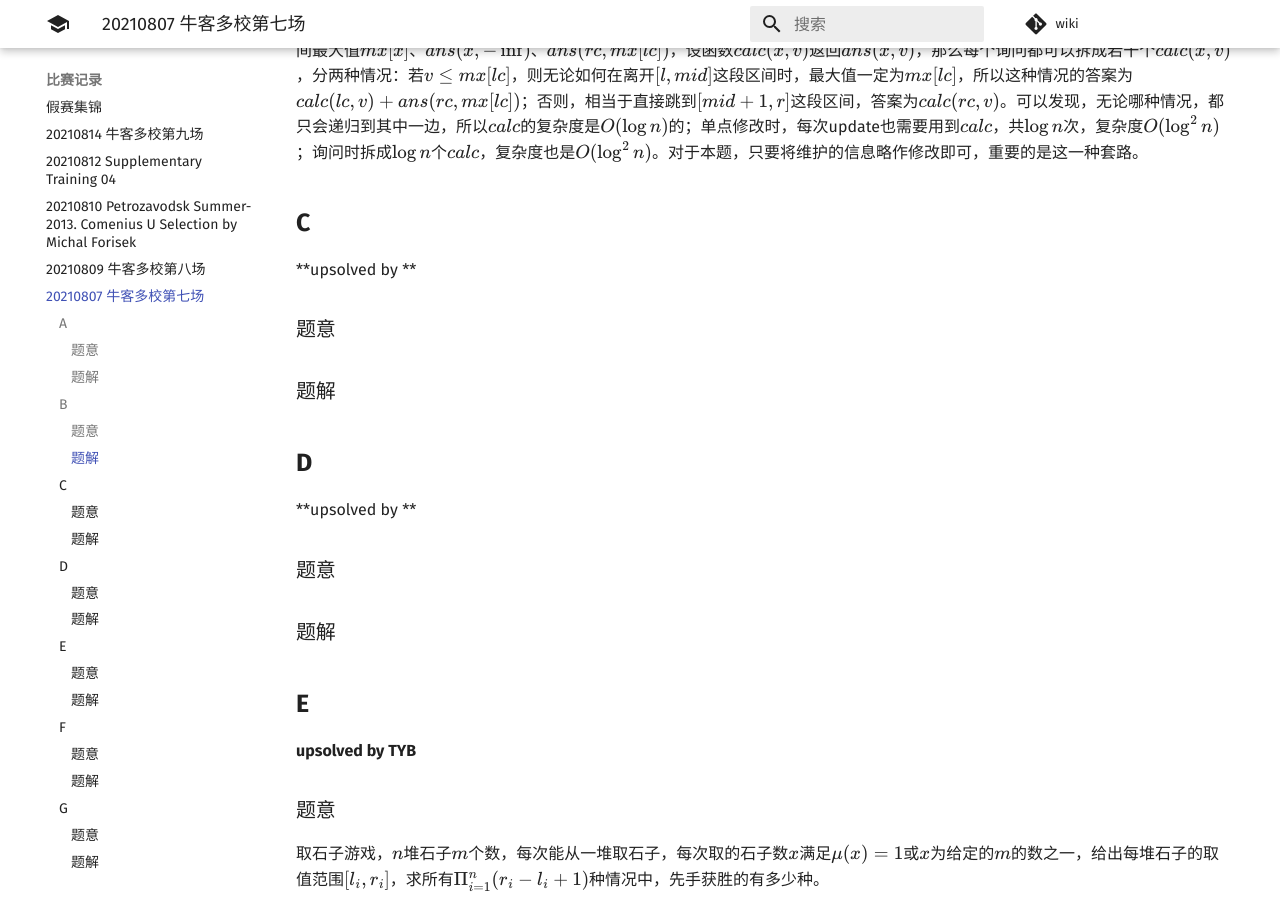
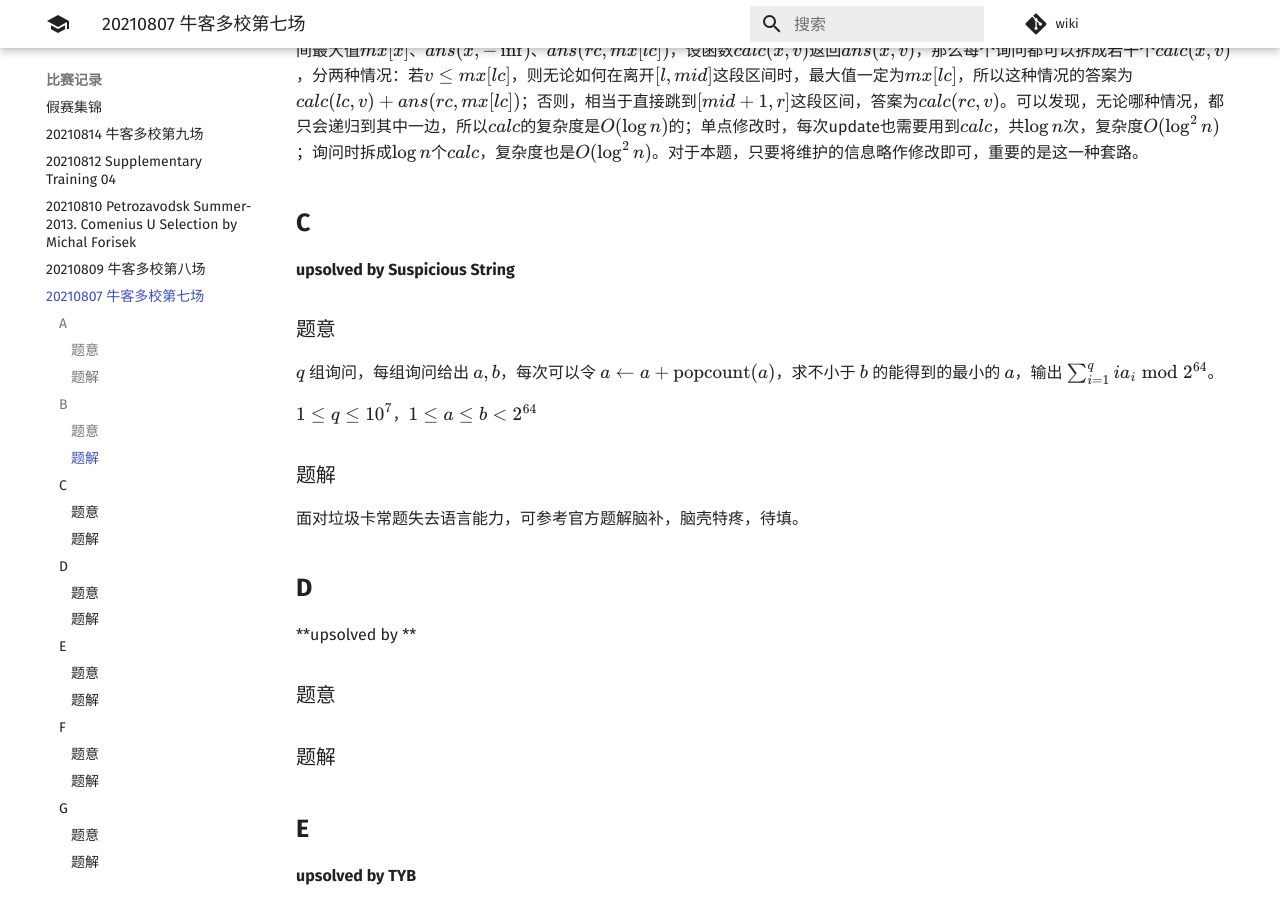
Before and after one commit to PoorMath/PoorMath.github.io, an MkDocs documentation site: the page built from docs/contest/20210807 牛客多校第七场.md, in a window 1280 px wide and 900 px high, scrolled down 1475 px. Built offline with MkDocs 1.6.1 and Material for MkDocs 9.7.7, drawn with Linux system fonts in a browser that asks for light colours; comment, search, counter and statistics services are not loaded.

Commit message:
Update 20210807 牛客多校第七场.md

```diff
--- a/docs/contest/20210807 牛客多校第七场.md
+++ b/docs/contest/20210807 牛客多校第七场.md
@@ -44,15 +44,17 @@ $q,n\le2\times10^5$
 
 ## **C**
 
-**upsolved by **
+**upsolved by Suspicious String**
 
 ### 题意
 
+$q$ 组询问，每组询问给出 $a,b$，每次可以令 $a\leftarrow a+\text{popcount}(a)$，求不小于 $b$ 的能得到的最小的 $a$，输出 $\sum_{i=1}^q ia_i\bmod 2^{64}$。
 
+$1\leq q\leq 10^7$，$1\leq a\leq b<2^{64}$
 
 ### 题解
 
-
+面对垃圾卡常题失去语言能力，可参考官方题解脑补，脑壳特疼，待填。
 
 ## **D**
 
@@ -144,11 +146,11 @@ $O(nlogn)$
 
 ### 题意
 
-
+签到。
 
 ### 题解
 
-
+略。
 
 ## **J**
 
```
